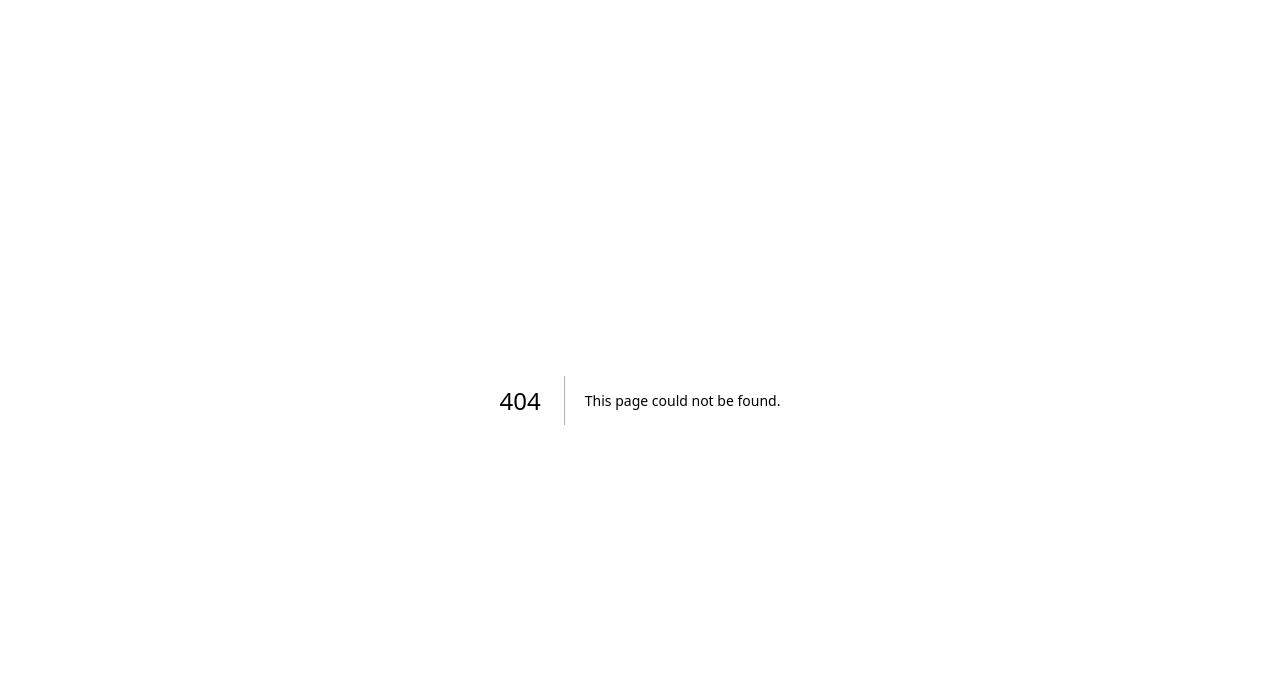
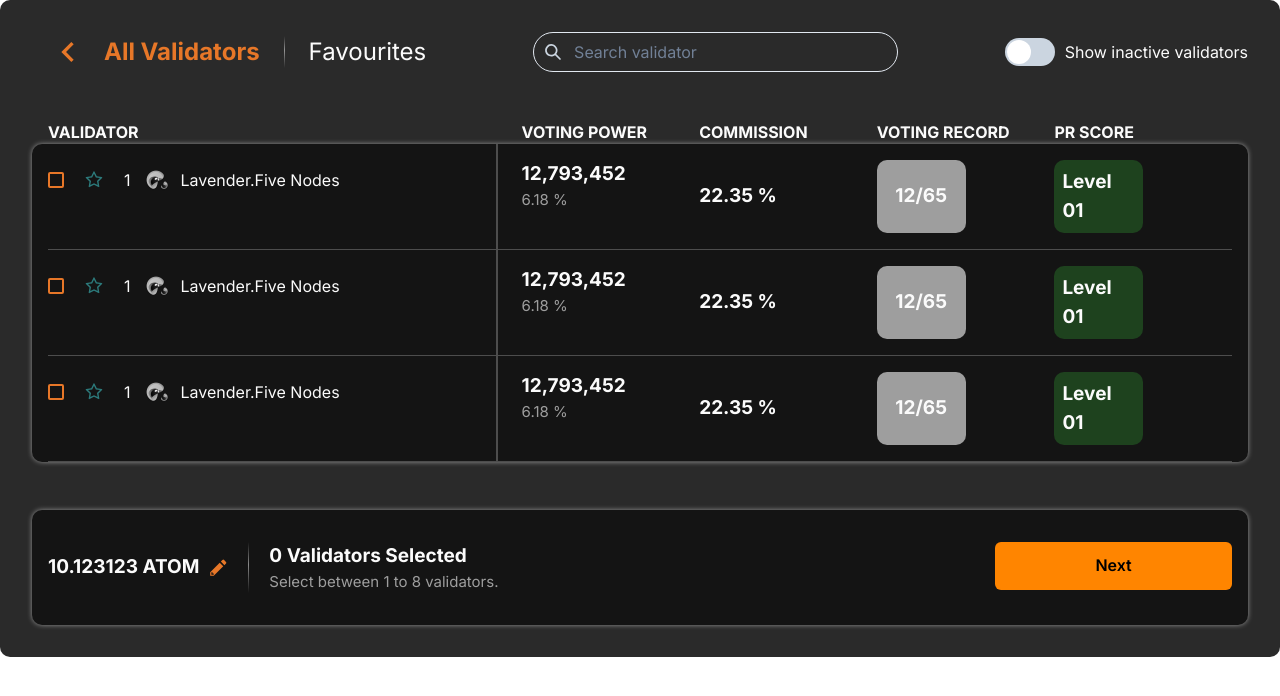
Before and after one commit to notional-labs/qs-app, a Next.js app: page /staking/validators in a window 1280 px wide. Before the commit this address had no page. Shown: the top 696 px of the page. Built offline with nearby package versions, Linux system fonts and the light colour scheme.

Commit message:
add validator selection UI

```diff
--- /dev/null
+++ b/components/card/validator.js
@@ -0,0 +1,96 @@
+import { Inter } from 'next/font/google'
+import stakingStyles from '@/styles/Staking.module.css'
+import { useState } from 'react'
+import {
+    Button, Grid,
+    Center,
+    Flex,
+    InputGroup,
+    InputLeftElement,
+    Input,
+    Switch,
+    Box,
+    Checkbox,
+    IconButton,
+    Icon,
+    Image,
+    Text,
+} from '@chakra-ui/react'
+import { ChevronLeftIcon, SearchIcon } from '@chakra-ui/icons'
+import { AiFillStar, AiOutlineStar } from "react-icons/ai";
+
+
+const ValidatorCard = (props) => {
+    const [isStar, setIsStar] = useState(false)
+    return (
+        <Grid
+            templateColumns='40% 15% 15% 15% 15%'
+            borderBottom={'solid 1px rgba(77, 77, 77, 1)'}
+        >
+            <Box
+                padding={'1em 0'}
+                borderRight={'solid 2px #4D4D4D'}
+                w={'95%'}
+            >
+                <Flex>
+                    <Center gap={'10px'}>
+                        <Checkbox colorScheme='orange' borderColor={'#E77728'} />
+                        <IconButton
+                            variant='ghost'
+                            colorScheme='teal'
+                            aria-label='Done'
+                            fontSize='20px'
+                            icon={isStar ? <Icon as={AiFillStar} /> : <Icon as={AiOutlineStar} />}
+                            onClick={() => setIsStar(!isStar)}
+                            _hover={{
+                                backgroundClip: 'transparent'
+                            }}
+                        />
+                        <text>
+                            {props.index}
+                        </text>
+                        <Image src='/logo/qs_logo.svg' boxSize={'30px'} borderRadius={'50%'} />
+                        <text>
+                            {props.name}
+                        </text>
+                    </Center>
+                </Flex>
+            </Box>
+            <Box
+                padding={'1em 0'}
+            >
+                <Text className={`${stakingStyles.tableMainText}`}>
+                    {props.votingPower}
+                </Text>
+                <Text className={`${stakingStyles.tableSubText}`}>
+                    {props.votingPowerPercentage}
+                </Text>
+            </Box>
+            <Flex justify={'start'}>
+                <Center
+                    padding={'1em 0'}
+                >
+                    <Text className={`${stakingStyles.tableMainText}`}>
+                        {props.commission}
+                    </Text>
+                </Center>
+            </Flex>
+            <Flex justify={'start'} padding={'1em 0'}>
+                <Center borderRadius={'10px'} backgroundColor={'#9E9E9E'} w={'50%'} padding={'.5em'}>
+                    <Text className={`${stakingStyles.tableMainText}`}>
+                        {props.record}
+                    </Text>
+                </Center>
+            </Flex>
+            <Flex justify={'start'} padding={'1em 0'}>
+                <Center borderRadius={'10px'} backgroundColor={'#1E421E'} w={'50%'} padding={'.5em'}>
+                    <Text className={`${stakingStyles.tableMainText}`}>
+                        {`Level 0${props.prScore}`}
+                    </Text>
+                </Center>
+            </Flex>
+        </Grid>
+    )
+}
+
+export default ValidatorCard
--- a/package.json
+++ b/package.json
@@ -9,6 +9,7 @@
     "lint": "next lint"
   },
   "dependencies": {
+    "@chakra-ui/icons": "^2.1.1",
     "@chakra-ui/react": "^2.8.1",
     "@cosmjs/stargate": "^0.31.1",
     "@emotion/react": "^11.11.1",
@@ -18,6 +19,7 @@
     "framer-motion": "^10.16.4",
     "next": "13.4.19",
     "react": "18.2.0",
-    "react-dom": "18.2.0"
+    "react-dom": "18.2.0",
+    "react-icons": "^4.11.0"
   }
 }
--- a/pages/staking/index.js
+++ b/pages/staking/index.js
@@ -96,6 +96,7 @@ export default function Staking() {
                     _hover={{
                         backgroundColor: '#000000'
                     }}
+                    boxShadow={'0px 0px 5px 0px rgba(255, 255, 255, 0.50)'}
                     padding={'1.5em 4em'}
                 >
                     ATOM
--- /dev/null
+++ b/pages/staking/validators.js
@@ -0,0 +1,149 @@
+import { Inter } from 'next/font/google'
+import stakingStyles from '@/styles/Staking.module.css'
+import { useState } from 'react'
+import {
+    Button, Grid,
+    Center,
+    Flex,
+    InputGroup,
+    InputLeftElement,
+    Text,
+    Input,
+    Switch,
+    Box,
+    Icon,
+} from '@chakra-ui/react'
+import { ChevronLeftIcon, SearchIcon } from '@chakra-ui/icons'
+import ValidatorCard from '@/components/card/validator'
+import { GoPencil } from "react-icons/go";
+
+const inter = Inter({ subsets: ['latin'] })
+
+export default function Staking() {
+    const [pannelMode, setPannelMode] = useState(0)
+    return (
+        <div className={`${stakingStyles.staking_container} ${inter.className}`}>
+            <Flex justify={'space-between'}>
+                <Flex justify={'start'}>
+                    <Button variant={'ghost'} _hover={{ backgroundColor: 'Boxansparent' }}>
+                        <ChevronLeftIcon boxSize={'100%'} color={'#E77728'} />
+                    </Button>
+                    <button
+                        className={`${stakingStyles.pannel_mode_btn} ${pannelMode === 0 && stakingStyles.in_color}`}
+                        id={`${stakingStyles.stake_btn}`}
+                        onClick={() => setPannelMode(0)}
+                    >
+                        All Validators
+                    </button>
+                    <Center>
+                        <div className={`${stakingStyles.verticalLine}`} style={{ height: '80%' }} />
+                    </Center>
+                    <button
+                        className={`${stakingStyles.pannel_mode_btn} ${pannelMode === 1 && stakingStyles.in_color}`}
+                        id={`${stakingStyles.unstake_btn}`}
+                        onClick={() => setPannelMode(1)}
+                    >
+                        Favourites
+                    </button>
+                </Flex>
+                <InputGroup w={'30%'}>
+                    <InputLeftElement pointerEvents='none'>
+                        <SearchIcon color='gray.300' />
+                    </InputLeftElement>
+                    <Input
+                        type='tel'
+                        placeholder='Search validator'
+                        borderRadius={'20px'}
+                        _focus={{ borderColor: '#E77728', boxShadow: 'none' }}
+                    />
+                </InputGroup>
+                <Center gap={'10px'} >
+                    <Switch size={'lg'} colorScheme='orange' />
+                    <Text>
+                        Show inactive validators
+                    </Text>
+                </Center>
+            </Flex>
+            <Box margin={'3em 0'}>
+                <Grid templateColumns='40% 15% 15% 15% 15%' padding={'0 1em'} fontWeight='bold'>
+                    <Box>VALIDATOR</Box>
+                    <Box>VOTING POWER</Box>
+                    <Box>COMMISSION</Box>
+                    <Box>VOTING RECORD</Box>
+                    <Box>PR SCORE</Box>
+                </Grid>
+                <Box
+                    bg={'rgba(20, 20, 20, 1)'}
+                    borderRadius='10px'
+                    padding={'0 1em'}
+                    boxShadow={'0px 0px 5px 0px rgba(255, 255, 255, 0.50)'}
+                >
+                    <ValidatorCard
+                        index={1}
+                        name={'Lavender.Five Nodes'}
+                        votingPower={'12,793,452'}
+                        votingPowerPercentage={`${'6.18'} %`}
+                        commission={`${'22.35'} %`}
+                        record={'12/65'}
+                        prScore={1}
+                    />
+                    <ValidatorCard
+                        index={1}
+                        name={'Lavender.Five Nodes'}
+                        votingPower={'12,793,452'}
+                        votingPowerPercentage={`${'6.18'} %`}
+                        commission={`${'22.35'} %`}
+                        record={'12/65'}
+                        prScore={1}
+                    />
+                    <ValidatorCard
+                        index={1}
+                        name={'Lavender.Five Nodes'}
+                        votingPower={'12,793,452'}
+                        votingPowerPercentage={`${'6.18'} %`}
+                        commission={`${'22.35'} %`}
+                        record={'12/65'}
+                        prScore={1}
+                    />
+                </Box>
+            </Box>
+            <Box
+                bg={'rgba(20, 20, 20, 1)'}
+                borderRadius='10px'
+                padding={'2em 1em'}
+                boxShadow={'0px 0px 5px 0px rgba(255, 255, 255, 0.50)'}
+            >
+                <Flex justify={'space-between'}>
+                    <Center gap={'10px'}>
+                        <Text className={`${stakingStyles.tableMainText}`}>
+                            10.123123 ATOM
+                        </Text>
+                        <Center>
+                            <Icon as={GoPencil} color={'#E77728'} boxSize={'19px'} />
+                        </Center>
+                        <div className={`${stakingStyles.verticalLine}`} style={{ height: '100%', margin: '0 10px' }} />
+                        <Box>
+                            <Text className={`${stakingStyles.tableMainText}`}>
+                                0 Validators Selected
+                            </Text>
+                            <Text className={`${stakingStyles.tableSubText}`}>
+                                Select between 1 to 8 validators.
+                            </Text>
+                        </Box>
+                    </Center>
+                    <Button
+                        w={'20%'}
+                        padding={'1.5em 0'}
+                        color={'black'}
+                        backgroundColor={'rgba(255, 133, 0, 1)'}
+                        _hover={{
+                            backgroundColor: '#ba5c1a'
+                        }}
+                    >
+                        Next
+                    </Button>
+                </Flex>
+            </Box>
+        </div>
+    )
+}
--- a/styles/Staking.module.css
+++ b/styles/Staking.module.css
@@ -59,7 +59,7 @@
 }
 
 .verticalLine {
-    background: linear-gradient(90deg, rgba(255, 255, 255, 0.00) 0%, #FFF 44.27%, rgba(255, 255, 255, 0.00) 100%);
+    background: linear-gradient(180deg, rgba(255, 255, 255, 0.00) 0%, #FFF 44.27%, rgba(255, 255, 255, 0.00) 100%);
     width: 1px;
     height: 100%;
     opacity: 0.5;
@@ -105,3 +105,13 @@
     font-size: 14px;
     color: rgba(151, 151, 151, 1);
 }
+
+.tableMainText {
+    font-weight: bold;
+    font-size: 19px;
+}
+
+.tableSubText {
+    font-size: 15px;
+    color: rgba(158, 158, 158, 1);
+}
```
Also changed, not shown: 1 other file (tests, documents, lock files or other folders).
